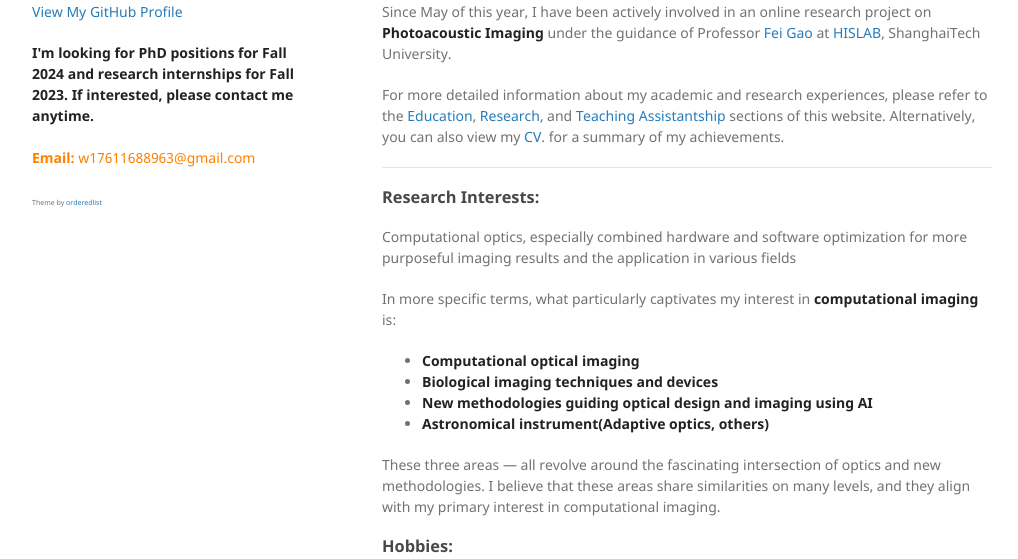
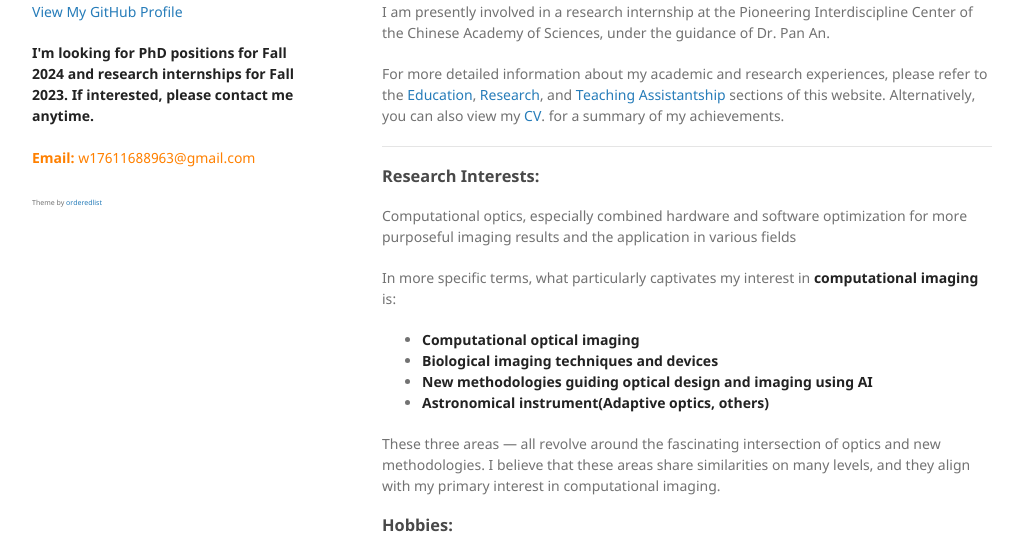
Before and after one commit to alephmembeth/alephmembeth.github.io, a Jekyll site: the page built from index.md, in a window 1280 px wide and 900 px high, cut to the strip 341-900 px from the top of the window. Shown: the whole strip, without its empty margins (128-1146 px from the left). Built offline with Jekyll 4.4.1, drawn with Linux system fonts in a browser that asks for light colours; the repository's description, which GitHub fills in, is left out.

Commit message:
Update index.md

```diff
--- a/index.md
+++ b/index.md
@@ -26,7 +26,11 @@ layout: default
 
 Welcome to my personal website! I am Zhiping Wang, currently a junior undergraduate student at Lanzhou University, majoring in physics and will receive my Bachelor of Science degree in the fall semester of 2024. I have been actively involved in research projects, primarily in the field of **Computational Optics and Optical Imaging**. I have also taken a diverse range of courses in physics, optics, computers, and mathematics, and have been privileged to serve as a teaching assistant for some courses.
 
+I am presently involved in a research internship at the Pioneering Interdiscipline Center of the Chinese Academy of Sciences, under the guidance of Dr. Pan An.
+
+<!--
 Since May of this year, I have been actively involved in an online research project on **Photoacoustic Imaging** under the guidance of Professor [Fei Gao](https://scholar.google.com.sg/citations?user=aDTizY8AAAAJ) at [HISLAB](http://www.hislab.cn/), ShanghaiTech University.
+-->
 
 For more detailed information about my academic and research experiences, please refer to the [Education](#Education), [Research](#RE), and [Teaching Assistantship](#TA) sections of this website. Alternatively, you can also view my [CV](./CV/ZhipingWang_CV_August.pdf). for a summary of my achievements.
 
```
